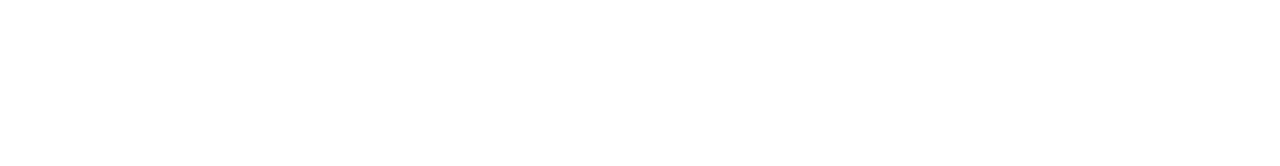
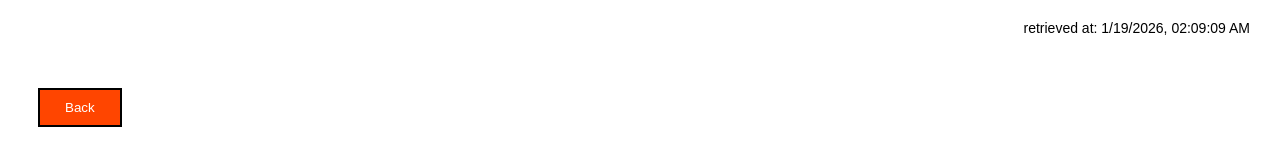
Before and after one commit to Ryan485/Lab-1, a plain HTML site: page reader.html in a window 1280 px wide. Drawn offline with Linux system fonts and the light colour scheme.

Commit message:
lab almost complete

```diff
--- a/css/reader.css
+++ b/css/reader.css
@@ -21,4 +21,17 @@ body {
     width: 300px;
     border: 2px solid #2c4f99;
     font-size: 16px;
+    margin-bottom: 20px;
+
+
+    overflow-wrap: break-word;
 }
+
+#back-btn {
+    margin-top: 10px;
+    padding: 10px 25px;
+    background-color: orangered;
+    border: 2px solid black;
+    color: white;
+    cursor: pointer;
+}
--- a/css/writer.css
+++ b/css/writer.css
@@ -46,3 +46,12 @@ body {
     color: white;
     cursor: pointer;
 }
+
+#back-btn {
+    margin-top: 10px;
+    padding: 10px 25px;
+    background-color: orangered;
+    border: 2px solid black;
+    color: white;
+    cursor: pointer;
+}
--- a/js/reader.js
+++ b/js/reader.js
@@ -26,3 +26,24 @@ function loadNotes() {
         return [];
     }
 }
+
+function renderNotes(notes) {
+    notesContainer.innerHTML = "";
+
+    for (const note of notes) {
+        const box = document.createElement("div");
+        box.className = "note-box";
+        box.textContent = note.text ?? "";
+        notesContainer.appendChild(box);
+    }
+}
+
+function retrieveAndRender() {
+    const notes = loadNotes();
+    renderNotes(notes);
+    setUpdatedTime(Date.now());
+}
+
+retrieveAndRender();
+
+setInterval(retrieveAndRender, 2000);
--- a/reader.html
+++ b/reader.html
@@ -10,5 +10,8 @@
     <div id="updated-time"></div>
     <div id="notes-container"></div>
     <script src="./js/reader.js"></script>
+    <a href="index.html">
+        <button id="back-btn">Back</button>
+    </a>
 </body>
 </html>
```
Also changed, not shown: writer.html (+4 -0 lines).
